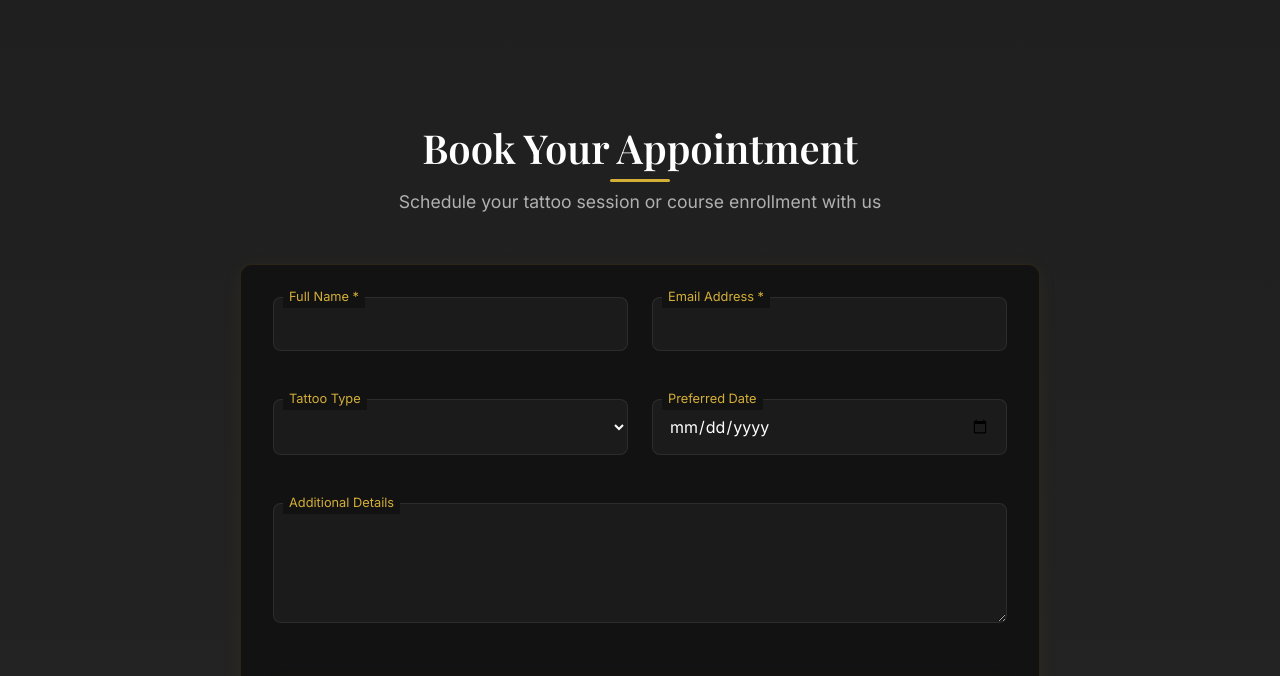
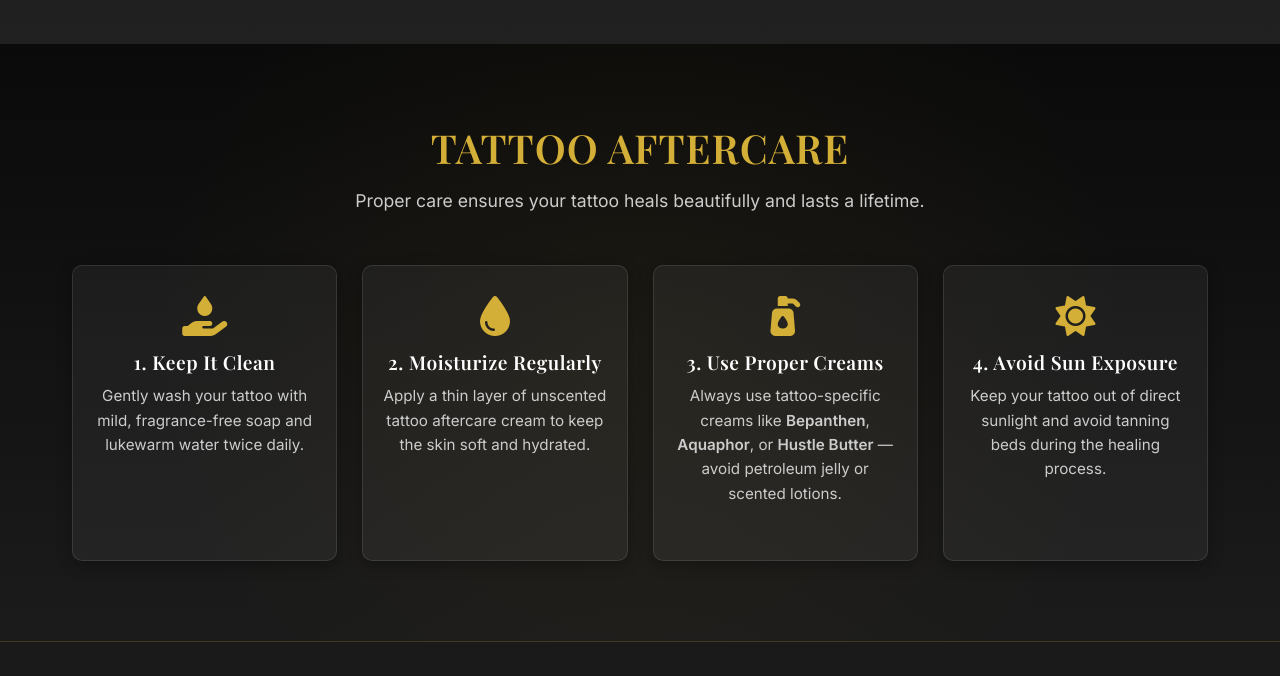
Before and after one commit to priyankakadam05/SM-Tattoo-Studio, a plain HTML site: page service.html in a window 1280 px wide. Shown: the part 3250-3926 px from the top of the page. Drawn offline with nearby package versions, Linux system fonts and the light colour scheme.

Commit message:
ready to use

```diff
--- a/my-backend/server.js
+++ b/my-backend/server.js
@@ -104,8 +104,8 @@ const Contact = mongoose.model('Contact', contactSchema);
 const transporter = nodemailer.createTransport({
     service: 'gmail',
     auth: {
-        user: '',
-        pass: ''
+        user: 'priyankapkadam38@gmail.com',
+        pass: 'tbyt isff stsx ijyy'
     }
 });
 
@@ -199,7 +199,7 @@ app.post('/api/contact', rateLimitMiddleware, async (req, res) => {
         try {
             const mailOptions = {
                 from: process.env.EMAIL_USER,
-                to: process.env.ADMIN_EMAIL || 'contact@smtattoostudio.com',
+                to: process.env.ADMIN_EMAIL || 'priyankapkadam38@gmail.com',
                 subject: 'New Contact Form Submission - SM Tattoo Studio',
                 html: `
                     <div style="font-family: Arial, sans-serif; max-width: 600px; margin: 0 auto;">
--- a/script.js
+++ b/script.js
@@ -249,12 +249,6 @@ mobileLinks.forEach(link => {
         const contactForm = document.getElementById('contact-form');
         if (contactForm) {
             contactForm.addEventListener('submit', this.handleFormSubmit.bind(this));
-        }
-
-        // Booking form
-        const bookingForm = document.getElementById('bookingForm');
-        if (bookingForm) {
-            bookingForm.addEventListener('submit', this.handleFormSubmit.bind(this));
         }
 
         // Form validation on blur
--- a/service.html
+++ b/service.html
@@ -245,51 +245,38 @@
             </div>
         </section>
 
-        <!-- Booking Section -->
-        <section id="booking" class="section booking-section">
+        <!-- Aftercare Section -->
+<section class="aftercare-section" id="aftercare">
   <div class="container">
-                <div class="section-header">
-                    <h2 class="section-title">Book Your Appointment</h2>
-                    <p class="section-subtitle">Schedule your tattoo session or course enrollment with us</p>
+    <h2 class="aftercare-title">Tattoo Aftercare</h2>
+    <p class="aftercare-subtitle">Proper care ensures your tattoo heals beautifully and lasts a lifetime.</p>
+
+    <div class="aftercare-steps">
+      <div class="aftercare-card">
+        <i class="fas fa-hand-holding-water"></i>
+        <h3>1. Keep It Clean</h3>
+        <p>Gently wash your tattoo with mild, fragrance-free soap and lukewarm water twice daily.</p>
       </div>
 
-                <form class="booking-form" id="bookingForm">
-
-    <div class="form-group">
-        <input type="text" id="name" name="name" class="form-input" required>
-        <label for="name" class="form-label">Full Name *</label>
+      <div class="aftercare-card">
+        <i class="fas fa-tint"></i>
+        <h3>2. Moisturize Regularly</h3>
+        <p>Apply a thin layer of unscented tattoo aftercare cream to keep the skin soft and hydrated.</p>
       </div>
 
-    <div class="form-group">
-        <input type="email" id="email" name="email" class="form-input" required>
-        <label for="email" class="form-label">Email Address *</label>
+      <div class="aftercare-card">
+        <i class="fas fa-pump-soap"></i>
+        <h3>3. Use Proper Creams</h3>
+        <p>Always use tattoo-specific creams like <strong>Bepanthen</strong>, <strong>Aquaphor</strong>, or <strong>Hustle Butter</strong> — avoid petroleum jelly or scented lotions.</p>
       </div>
 
-    <div class="form-group">
-        <select id="tattooType" name="tattooType" class="form-select" required>
-            <option value="" disabled selected></option>
-            <option value="custom">Custom Tattoo</option>
-            <option value="cover-up">Cover-Up</option>
-            <option value="piercing">Piercing</option>
-            <option value="home-service">Home Service</option>
-        </select>
-        <label for="tattooType" class="form-label">Tattoo Type</label>
+      <div class="aftercare-card">
+        <i class="fas fa-sun"></i>
+        <h3>4. Avoid Sun Exposure</h3>
+        <p>Keep your tattoo out of direct sunlight and avoid tanning beds during the healing process.</p>
       </div>
 
-    <div class="form-group">
-        <input type="date" id="date" name="date" class="form-input" required>
-        <label for="date" class="form-label">Preferred Date</label>
     </div>
-
-    <div class="form-group full-width">
-        <textarea id="message" name="message" class="form-textarea" rows="4"></textarea>
-        <label for="message" class="form-label">Additional Details</label>
-    </div>
-
-    <button type="submit" class="btn btn-primary full-width">Book Appointment</button>
-
-</form>
-
   </div>
 </section>
 </main>
--- a/style.css
+++ b/style.css
@@ -836,131 +836,6 @@ header.hide {
     resize: vertical;
 }
 
-/* Booking Form */
-/* ✅ Booking Form - Same Look as Contact Form */
-.booking-form {
-    background: var(--bg-surface);
-    padding: clamp(1.5rem, 4vw, 2rem);
-    border-radius: var(--border-radius-lg);
-    border: 1px solid rgba(212, 175, 55, 0.12);
-    box-shadow: 0 4px 20px rgba(212, 175, 55, 0.06);
-    max-width: 800px;
-    margin: 0 auto;
-
-    display: grid;
-    grid-template-columns: 1fr;
-    gap: clamp(1rem, 3vw, 1.5rem);
-}
-
-/* ✅ Inputs match contact form */
-.booking-form .form-group {
-    position: relative;
-}
-
-.booking-form .form-input,
-.booking-form .form-select,
-.booking-form .form-textarea,
-.booking-form input,
-.booking-form select,
-.booking-form textarea {
-    width: 100%;
-    background: rgba(255,255,255,0.04);
-    border: 1px solid rgba(255,255,255,0.08);
-    padding: clamp(0.875rem, 3vw, 1rem);
-    border-radius: var(--border-radius);
-    color: var(--text-primary);
-    font-family: inherit;
-    transition: var(--transition);
-}
-/*change*/
-.booking-form input:-webkit-autofill,
-.booking-form select:-webkit-autofill,
-.booking-form textarea:-webkit-autofill {
-    /* The box-shadow trick applies a dark background over the white one */
-    -webkit-box-shadow: 0 0 0 100px #111111 inset !important;
-    /* Ensures the text color is light/white */
-    -webkit-text-fill-color: var(--text-primary) !important;
-    transition: background-color 5000s ease-in-out 0s;
-}
-/*booking*/
-.booking-form input:focus,
-.booking-form select:focus,
-.booking-form textarea:focus {
-    outline: none;
-    border-color: var(--accent-primary);
-    box-shadow: 0 0 0 2px rgba(212, 175, 55, 0.2);
-    outline: none;
-}
-
-/* ✅ Floating labels like contact form */
-.booking-form label {
-    position: absolute;
-    top: -10px;
-    left: 14px;
-    background: var(--bg-surface);
-    padding: 0 6px;
-    font-size: 0.85rem;
-    color: var(--accent-primary);
-}
-
-/* ✅ Button same as contact CTA */
-.booking-form button,
-.booking-form .btn {
-    width: 100%;
-    padding: clamp(1rem, 3vw, 1.125rem);
-    font-size: clamp(1rem, 3vw, 1.125rem);
-
-    background: var(--accent-primary);
-    color: var(--bg-primary);
-    border: 2px solid var(--accent-primary);
-    border-radius: var(--border-radius);
-    font-weight: 600;
-    cursor: pointer;
-    transition: all var(--transition-normal);
-    box-shadow: 0 4px 18px rgba(212,175,55,0.08);
-}
-
-.booking-form button:hover {
-    transform: translateY(-2px);
-    background: var(--accent-secondary);
-    border-color: var(--accent-secondary);
-    color: var(--bg-primary);
-}
-
-/* ✅ Responsive 2-column like contact form */
-@media (min-width: 768px) {
-    .booking-form {
-        grid-template-columns: 1fr 1fr;
-    }
-
-    .booking-form .full-width {
-        grid-column: 1 / -1;
-    }
-}
-
-
-.booking-form input,
-.booking-form select,
-.booking-form textarea {
-    background: rgba(255,255,255,0.04);
-    color: var(--text-primary);
-}
-
-.booking-form input:focus,
-.booking-form select:focus,
-.booking-form textarea:focus {
-    background: rgba(255,255,255,0.04);
-    color:#fff;
-    outline: none;
-    border-color: var(--accent-primary);
-    box-shadow: 0 0 0 6px rgba(212, 175, 55, 0.06);
-}
-
-.booking-form select option {
-    background: #111 !important;
-    color: #fff !important;
-}
-
 /* Contact Form */
 .contact-grid {
     display: grid;
@@ -1173,6 +1048,88 @@ header.hide {
     font-size: 1.05rem;
     line-height: 1.6;
 }
+
+.aftercare-section {
+  background: linear-gradient(180deg, #0a0a0a 0%, #1b1b1b 100%);
+  color: #f0f0f0;
+  padding: 80px 0;
+  text-align: center;
+  position: relative;
+  overflow: hidden;
+}
+
+.aftercare-section::before {
+  content: "";
+  position: absolute;
+  top: 0;
+  left: 0;
+  width: 100%;
+  height: 100%;
+  background: radial-gradient(circle at center, rgba(212, 175, 55, 0.05), transparent 70%);
+  z-index: 0;
+}
+
+.aftercare-title {
+  font-size: 2.5rem;
+  color: #d4af37;
+  margin-bottom: 15px;
+  letter-spacing: 1px;
+  text-transform: uppercase;
+  position: relative;
+  z-index: 1;
+}
+
+.aftercare-subtitle {
+  font-size: 1.1rem;
+  color: #ccc;
+  margin-bottom: 50px;
+  position: relative;
+  z-index: 1;
+}
+
+.aftercare-steps {
+  display: grid;
+  grid-template-columns: repeat(auto-fit, minmax(250px, 1fr));
+  gap: 25px;
+  position: relative;
+  z-index: 1;
+}
+
+.aftercare-card {
+  background: rgba(255, 255, 255, 0.05);
+  border: 1px solid rgba(255, 255, 255, 0.1);
+  padding: 30px 20px;
+  border-radius: 10px;
+  transition: all 0.3s ease;
+  box-shadow: 0 4px 15px rgba(0, 0, 0, 0.3);
+}
+
+.aftercare-card:hover {
+  transform: translateY(-8px);
+  background: rgba(212, 175, 55, 0.1);
+  border-color: #d4af37;
+  box-shadow: 0 6px 20px rgba(212, 175, 55, 0.2);
+}
+
+.aftercare-card i {
+  font-size: 2.5rem;
+  color: #d4af37;
+  margin-bottom: 15px;
+}
+
+.aftercare-card h3 {
+  font-size: 1.2rem;
+  margin-bottom: 10px;
+  color: #fff;
+  letter-spacing: 0.5px;
+}
+
+.aftercare-card p {
+  font-size: 0.95rem;
+  color: #ccc;
+  line-height: 1.6;
+}
+
 
 /* ===== COMPONENTS: TESTIMONIALS ===== */
 .testimonials-grid {
```
Also changed, not shown: gallery.html (+1 -1 lines), index.html (+2 -2 lines), 1 other file. Lines whose indentation alone changed are shown as unchanged.
